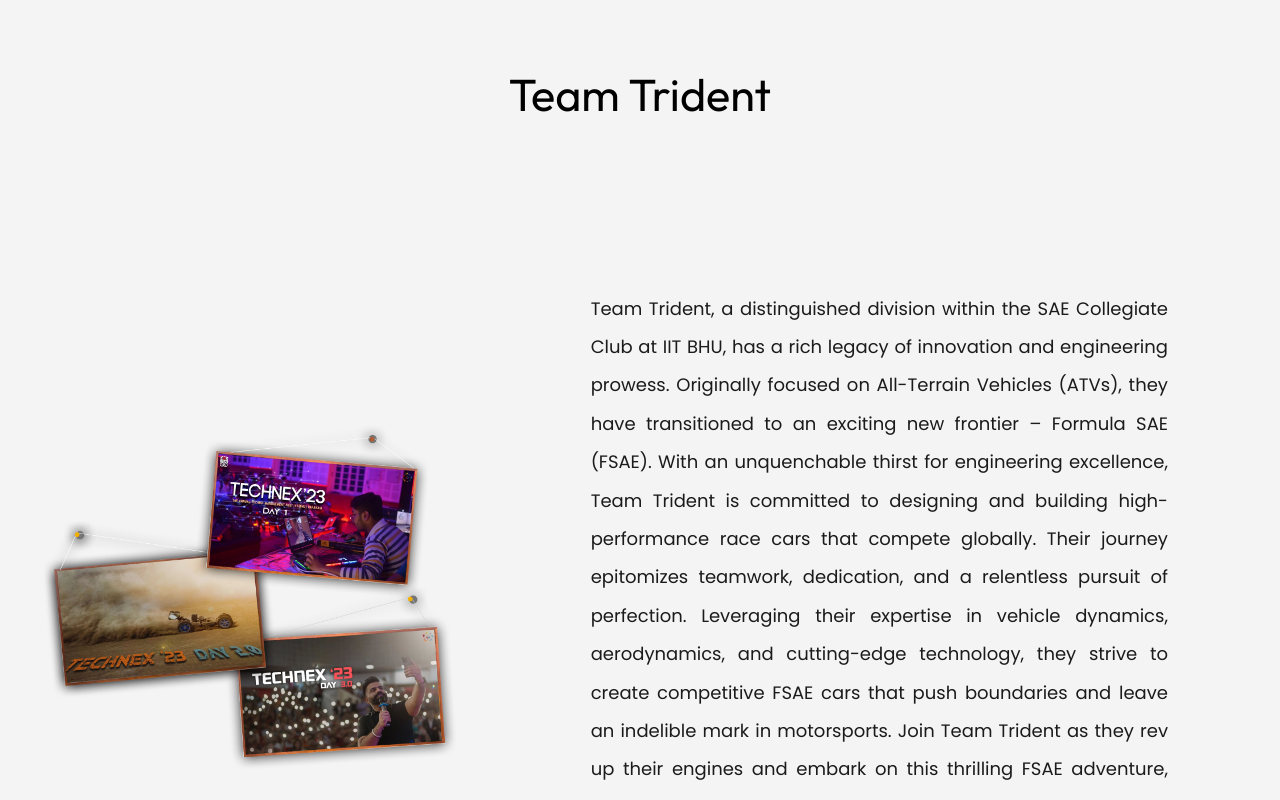
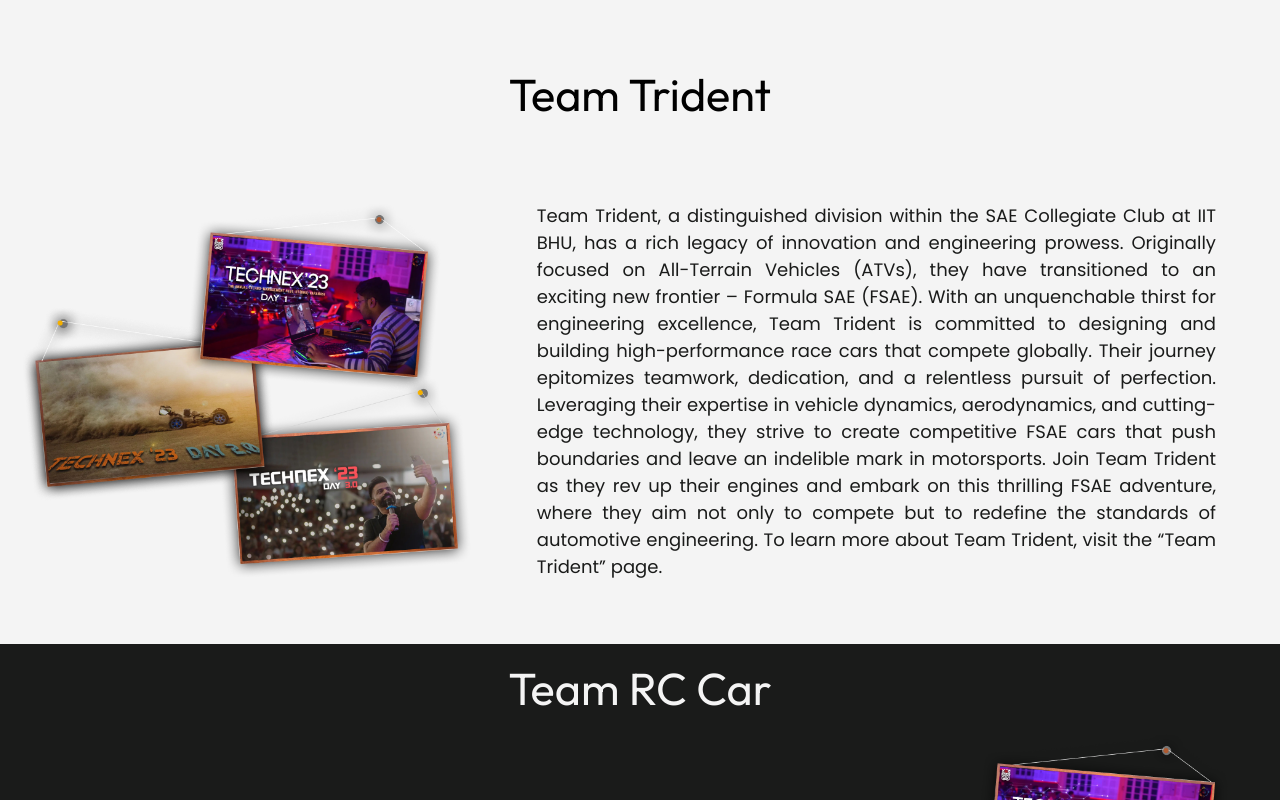
Before and after one commit to automobile-club/Automobile-Website, a Next.js app: page /about in a window 1280 px wide. Shown: the part 680-1480 px from the top of the page. Built offline with nearby package versions, Linux system fonts and the light colour scheme.

Commit message:
more fixes

```diff
--- a/components/Navbar.tsx
+++ b/components/Navbar.tsx
@@ -8,6 +8,7 @@ import { motion } from "framer-motion";
 function NavBar(props: { BgColor: string }) {
   const [isSmallScreen, setIsSmallScreen] = useState(false);
   const [showDropdown, setShowDropdown] = useState(false);
+  const [isLoading, setIsLoading] = useState(false);
 
   useEffect(() => {
     const handleResize = () => {
@@ -24,7 +25,17 @@ function NavBar(props: { BgColor: string }) {
   }, []);
 
   const handleDropdownClick = () => {
+    // Set the loading state to true when the button is clicked
+    setIsLoading(true);
+
+    // Toggle the showDropdown state
     setShowDropdown(!showDropdown);
+
+    // Simulate an asynchronous action (you can replace this with your actual async code)
+    setTimeout(() => {
+      // Reset the loading state when the action is complete
+      setIsLoading(false);
+    }, 300); // Replace 2000 with the actual time your async action takes
   };
 
   return (
@@ -55,16 +66,24 @@ function NavBar(props: { BgColor: string }) {
 
       {isSmallScreen ? (
         <div className={styles.hamburger} onClick={handleDropdownClick}>
+          {isLoading && (
+            // Render full-screen overlay with loading animation
+            <div className={styles.overlay}>
+              <div className={styles.loader}></div>
+            </div>
+          )}
+          {!isLoading && (
             <img
               src={
-              props.BgColor === "black"
-                ? "/menu.svg"
-                : props.BgColor === "white"
-                ? "/menublack.svg"
-                : ""
+                props.BgColor === 'black'
+                  ? '/menu.svg'
+                  : props.BgColor === 'white'
+                    ? '/menublack.svg'
+                    : ''
               }
               alt="menu"
             />
+          )}
         </div>
       ) : (
         <div className={styles.linkContainer}>
--- a/styles/about.module.css
+++ b/styles/about.module.css
@@ -323,34 +323,7 @@
   margin: 0;
 }
 
-.content {
-  margin: 20px;
-  margin-top: 60px;
-  display: flex;
-  column-gap: 40px;
-  height: 60vh;
-  font-family: "Poppins";
-}
 
-.left {
-  width: 40%;
-  display: flex;
-  align-items: center;
-}
-
-.left img {
-  width: 100%;
-}
-
-.right {
-  width: 70%;
-  font-size: 1.5vw;
-  line-height: 3vw;
-  padding: 30px;
-  display: flex;
-  align-items: center;
-  font-family: "Poppins";
-}
 
 @media (max-width: 1050px) {
   .about {
--- a/styles/navbar.module.css
+++ b/styles/navbar.module.css
@@ -25,9 +25,11 @@
   margin-bottom: -2px;
   z-index: 1000;
 }
+
 .animate {
   list-style-type: none;
 }
+
 .links {
   font-family: "Poppins";
   font-style: normal;
@@ -46,6 +48,7 @@
   position: absolute;
   background-color: #ffffff;
 }
+
 .navlinkltr::before {
   width: 0%;
   bottom: 10px;
@@ -54,6 +57,7 @@
 .navlinkltr:hover::before {
   width: 100%;
 }
+
 .navbarWhite .navlinkltr:hover::before {
   background-color: #000000;
   width: 100%;
@@ -86,9 +90,11 @@
   line-height: 20px;
   margin: 4px;
 }
+
 .linkContainerhamburger {
   display: none;
 }
+
 .linkContainerhamburgershow {
   background-color: #e25420;
   display: none;
@@ -117,6 +123,7 @@
   text-align: center;
   padding-bottom: 4px;
 }
+
 .hamburger {
   display: none;
   position: fixed;
@@ -133,14 +140,17 @@
     margin: auto;
     height: 60px;
   }
+
   .animate {
     padding-right: 24px;
   }
+
   .signInBtn {
     text-align: center;
     position: absolute;
     right: 20px;
   }
+
   .caricon {
     position: absolute;
     top: 10px;
@@ -152,19 +162,24 @@
   .linkContainer {
     display: none;
   }
+
   .signInBtn {
     display: none;
   }
+
   .hamburger {
     display: block;
   }
+
   .linkContainerhamburgershow {
     display: flex;
   }
+
   .navbarBlack {
     padding: 0px;
     height: 70px;
   }
+
   .navbarWhite {
     padding: 0px;
     height: 70px;
@@ -183,7 +198,7 @@
   flex-direction: column;
   justify-content: center;
   align-items: center;
-  z-index: 999;
+  z-index: 10;
 }
 
 .fullScreenOverlay .linkContainer {
@@ -194,7 +209,7 @@
   margin-top: 20px;
 }
 
-.fullScreenOverlay  {
+.fullScreenOverlay {
   color: #fff;
   text-decoration: none;
   font-size: 24px;
@@ -214,10 +229,12 @@
   justify-content: center;
   margin-top: auto;
 }
+
 .navbarWhite .fullScreenOverlay .navlinkltr:hover::before {
   background-color: #ffffff;
   width: 100%;
 }
+
 .closeButton {
   top: 10px;
   right: 10px;
@@ -227,3 +244,41 @@
   border: none;
   cursor: pointer;
 }
+
+/* Loader */
+/* Add these styles to your existing stylesheet or create a new one */
+.overlay {
+  position: fixed;
+  top: 0;
+  left: 0;
+  width: 100%;
+  height: 100%;
+  background: rgba(87, 87, 87, 0.8);
+  /* semi-transparent white background */
+  display: flex;
+  align-items: center;
+  justify-content: center;
+  z-index: 999;
+  /* ensure the overlay appears on top of other elements */
+}
+
+.loader {
+  border: 8px solid #f3f3f3;
+  /* Light grey */
+  border-top: 8px solid #e25420;
+  /* Blue */
+  border-radius: 50%;
+  width: 50px;
+  height: 50px;
+  animation: spin 1s linear infinite;
+}
+
+@keyframes spin {
+  0% {
+    transform: rotate(0deg);
+  }
+
+  100% {
+    transform: rotate(360deg);
+  }
+}
```
Lines whose indentation alone changed are shown as unchanged.
